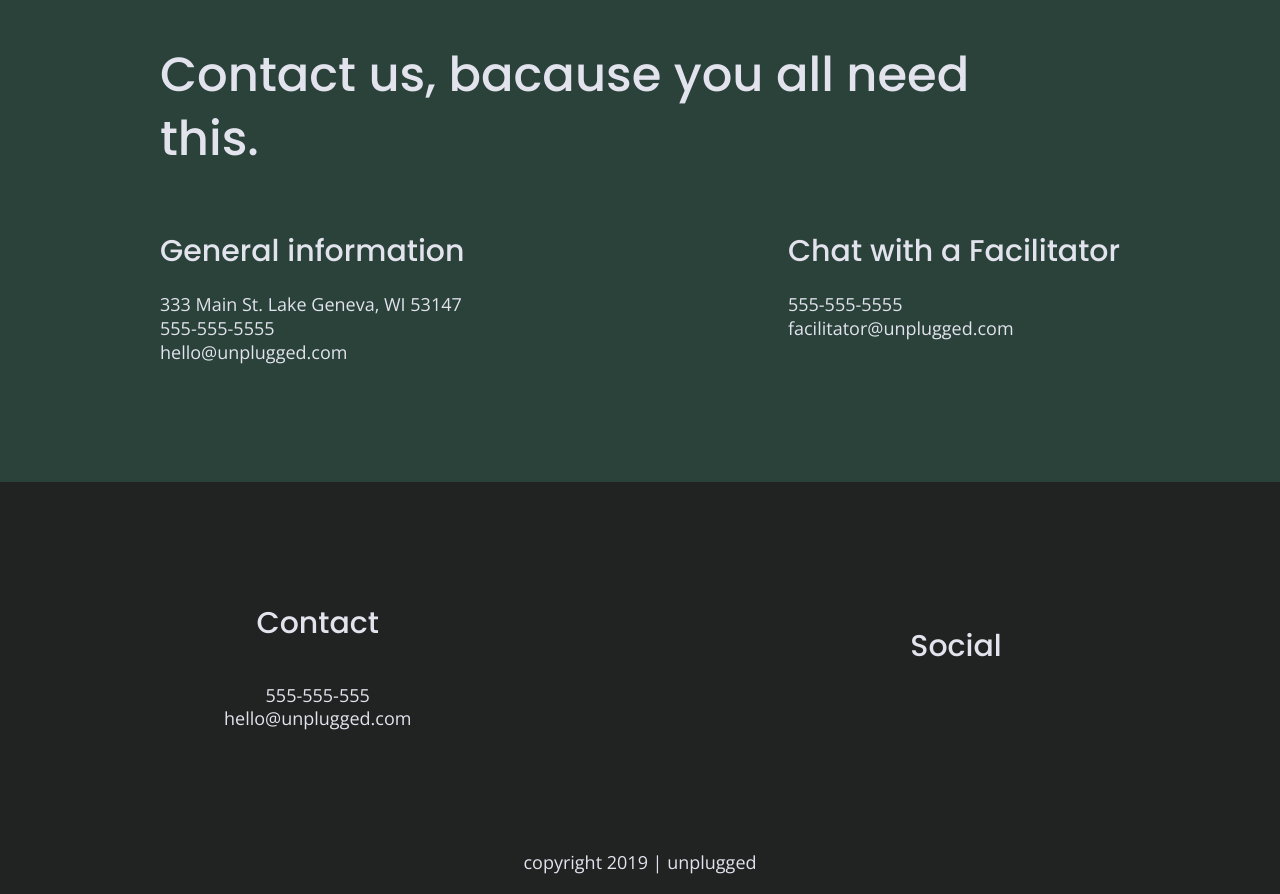
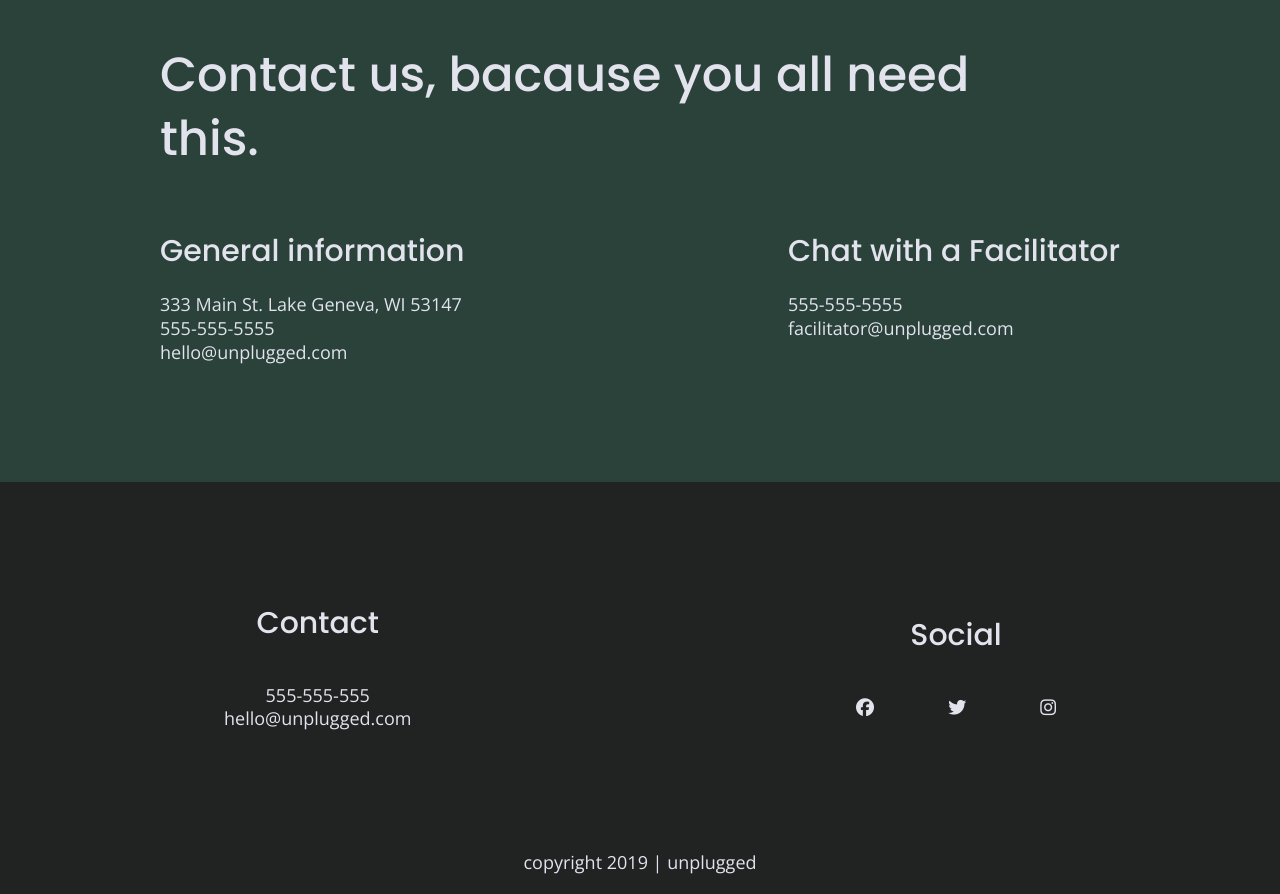
Before and after one commit to djzsmk/unplugged-project-22, a website: page about/index.html in a window 1280 px wide. Shown: the part 1124-2018 px from the top of the page. Drawn offline with nearby package versions, Linux system fonts and the light colour scheme.

Commit message:
added social icons on all pages

```diff
--- a/about/index.html
+++ b/about/index.html
@@ -113,15 +113,15 @@
           <h4>Social</h4>
           <div class="social-icons">
             <p>
-              <a href ="https://www.facebook.com/yoursite" target=_blank></a>
+              <a href ="https://www.facebook.com/yoursite" target=_blank><i class="fa-brands fa-facebook"></i></a>
             </p>
 
             <p>
-              <a href="https://www.twitter.com/yoursite" target="_blank"></a>
+              <a href="https://www.twitter.com/yoursite" target="_blank"><i class="fa-brands fa-twitter"></i></a>
             </p>
 
             <p>
-              <a href="https://www.instagram.com/yoursite" target="_blank"></a>
+              <a href="https://www.instagram.com/yoursite" target="_blank"><i class="fa-brands fa-instagram"></i></a>
             </p>
 
                   <!-- other social links here-->
```
Also changed, not shown: faq/index.html (+3 -3 lines), index.html (+3 -3 lines).
